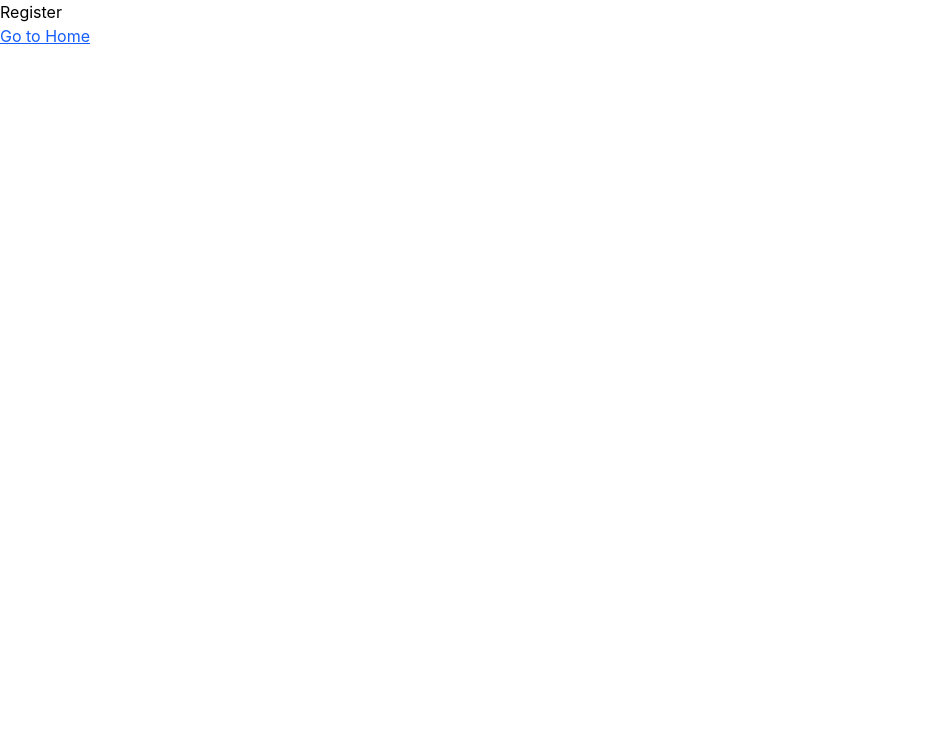
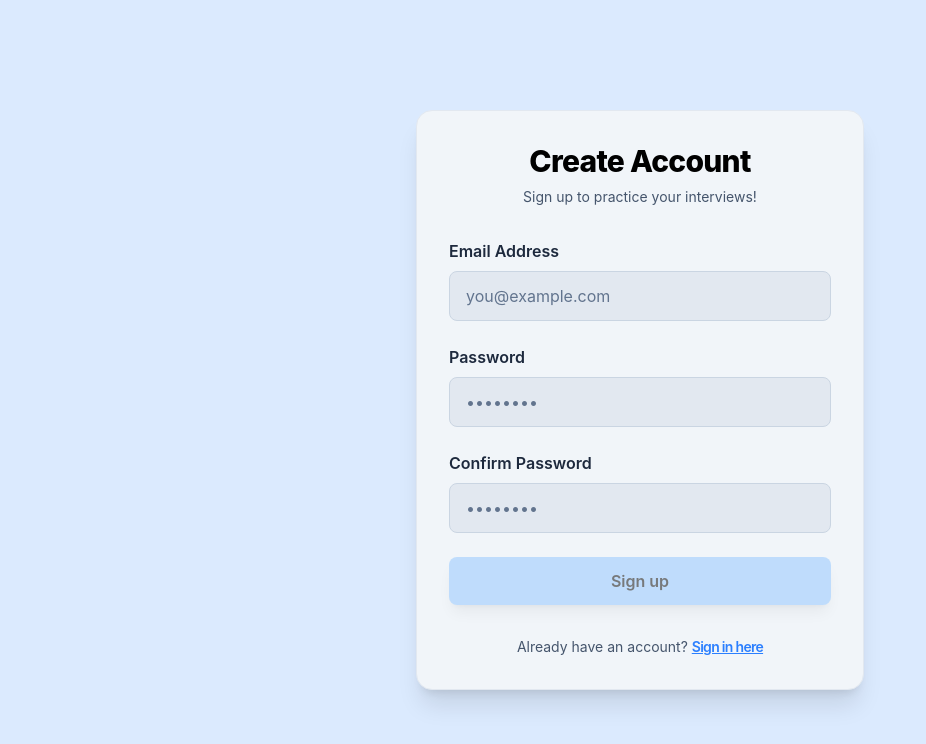
Before and after one commit to newkater/interview-simulator, a React (Vite) app in the folder frontend/: page /register in a window 1280 px wide. Shown: the top 744 px of the page, without its empty margins (0-926 px from the left). Built offline with nearby package versions, Linux system fonts and the light colour scheme.

Commit message:
Implementing Register Page

```diff
--- /dev/null
+++ b/frontend/src/components/ui/Button.tsx
@@ -0,0 +1,14 @@
+interface ButtonProps extends React.ButtonHTMLAttributes<HTMLButtonElement> {
+  label: string;
+}
+
+export const Button: React.FC<ButtonProps> = ({ label, ...props }) => {
+  return (
+    <button
+      {...props}
+      className="w-full py-3 bg-blue-300 hover:bg-blue-400 font-semibold rounded-lg shadow-lg hover:shadow-blue-500/20 active:scale-[0.98] transition-all disabled:opacity-50 disabled:pointer-events-none"
+    >
+      {label}
+    </button>
+  );
+};
--- /dev/null
+++ b/frontend/src/components/ui/InputField.tsx
@@ -0,0 +1,15 @@
+interface InputFieldProps extends React.InputHTMLAttributes<HTMLInputElement> {
+  label: string;
+}
+
+export const InputField: React.FC<InputFieldProps> = ({ label, ...props }) => {
+  return (
+    <label className="block text-slate-800 font-semibold">
+      {label}
+      <input
+        {...props}
+        className="w-full px-4 py-3 bg-slate-200 border border-slate-300 rounded-lg placeholder-slate-500 focus:outline-none focus:ring-2 focus:ring-blue-400 focus:border-transparent transition-all mt-2 font-normal"
+      />
+    </label>
+  );
+};
--- /dev/null
+++ b/frontend/src/features/auth/AuthForm.tsx
@@ -0,0 +1,68 @@
+import { Link } from "react-router-dom";
+import { Button } from "../../components/ui/Button";
+
+interface AuthFormProps {
+  title: string;
+  subtitle: string;
+  buttonText: string;
+  loadingText: string;
+  linkTitle: string;
+  linkTo: string;
+  linkText: string;
+  isLoading: boolean;
+  buttonDisabled: boolean;
+  errorMessage: string | null;
+  onSubmit: (e: React.SubmitEvent<HTMLFormElement>) => void;
+  children: React.ReactNode;
+}
+
+export const AuthForm: React.FC<AuthFormProps> = ({
+  title,
+  subtitle,
+  buttonText,
+  loadingText,
+  linkTitle,
+  linkTo,
+  linkText,
+  isLoading,
+  buttonDisabled,
+  errorMessage,
+  onSubmit,
+  children,
+}) => {
+  return (
+    <div className="min-h-screen flex items-center justify-center bg-blue-100 px-4">
+      <div className="max-w-md w-full bg-slate-100 border border-slate-200 rounded-2xl p-8 shadow-xl">
+        <div className="text-center mb-8">
+          <h2 className="text-3xl font-extrabold tracking-tight">{title}</h2>
+          <p className="text-sm text-slate-600 mt-2">{subtitle}</p>
+        </div>
+
+        {errorMessage && (
+          <div className="mb-6 p-4 bg-red-200 text-red-900 border border-red-300 text-sm rounded-lg">
+            {errorMessage}
+          </div>
+        )}
+
+        <form onSubmit={onSubmit} className="space-y-6">
+          <div className="space-y-6">{children}</div>
+
+          <Button
+            type="submit"
+            disabled={buttonDisabled}
+            label={isLoading ? loadingText : buttonText}
+          />
+        </form>
+        <p className="text-center text-sm text-slate-600 mt-8">
+          {linkTitle}{" "}
+          <Link
+            to={linkTo}
+            className="text-blue-500 hover:text-blue-600 font-semibold underline transition-colors tracking-tighter"
+          >
+            {linkText}
+          </Link>
+        </p>
+      </div>
+    </div>
+  );
+};
--- a/frontend/src/features/auth/LoginPage.tsx
+++ b/frontend/src/features/auth/LoginPage.tsx
@@ -1,14 +1,16 @@
 import type React from "react";
 import { useState } from "react";
-import { Link, useNavigate } from "react-router-dom";
+import { useNavigate } from "react-router-dom";
 import { useLoginMutation } from "./useAuthMutations";
+import { InputField } from "../../components/ui/InputField";
+import { AuthForm } from "./AuthForm";
 
 export const LoginPage: React.FC = () => {
   const [email, setEmail] = useState("");
   const [password, setPassword] = useState("");
   const navigate = useNavigate();
 
-  const { mutate, isPending, isError, error } = useLoginMutation();
+  const { mutate, isPending, error } = useLoginMutation();
 
   const handleSubmit = (e: React.SubmitEvent<HTMLFormElement>) => {
     e.preventDefault();
@@ -22,69 +24,36 @@ export const LoginPage: React.FC = () => {
   };
 
   return (
-    <div className="min-h-screen flex items-center justify-center bg-blue-100 px-4">
-      <div className="max-w-md w-full bg-slate-100 border border-slate-200 rounded-2xl p-8 shadow-xl">
-        <div className="text-center mb-8">
-          <h2 className="text-3xl font-extrabold tracking-tight">
-            Welcome Back
-          </h2>
-          <p className="text-sm text-slate-600 mt-2">
-            Sign in to practice your interviews!
-          </p>
-        </div>
-
-        {isError && (
-          <div className="mb-6 p-4 bg-red-200 text-red-900 border border-red-300 text-sm rounded-lg">
-            {error?.response?.data?.title ||
-              "Invalid email or password. Please try again."}
-          </div>
-        )}
-
-        <form onSubmit={handleSubmit} className="space-y-6">
-          <div>
-            <label className="block text-slate-800 font-semibold mb-2">
-              Email Address
-            </label>
-            <input
+    <AuthForm
+      title="Welcome Back"
+      subtitle="Sign in to practice your interviews!"
+      buttonText="Sign in"
+      loadingText="Signing you in..."
+      linkTitle="Don't have an account?"
+      linkTo="/register"
+      linkText="Sign up here"
+      isLoading={isPending}
+      buttonDisabled={isPending || !password}
+      errorMessage={error?.response?.data?.title || null}
+      onSubmit={handleSubmit}
+    >
+      <InputField
+        label="Email Address"
         type="email"
         required
         value={email}
         onChange={(e) => setEmail(e.target.value)}
         placeholder="you@example.com"
-              className="w-full px-4 py-3 bg-slate-200 border border-slate-300 rounded-lg placeholder-slate-500 focus:outline-none focus:ring-2 focus:ring-blue-400 focus:border-transparent transition-all"
       />
-          </div>
 
-          <div>
-            <label className="block text-slate-800 font-semibold mb-2">
-              Password
-            </label>
-            <input
+      <InputField
+        label="Password"
         type="password"
         required
         value={password}
         onChange={(e) => setPassword(e.target.value)}
         placeholder="••••••••"
-              className="w-full px-4 py-3 bg-slate-200 border border-slate-300 rounded-lg placeholder-slate-500 focus:outline-none focus:ring-2 focus:ring-blue-400 focus:border-transparent transition-all"
       />
-          </div>
-
-          <button
-            type="submit"
-            disabled={isPending}
-            className="w-full py-3 bg-blue-300 hover:bg-blue-400 font-semibold rounded-lg shadow-lg hover:shadow-blue-500/20 active:scale-[0.98] transition-all disabled:opacity-50 disabled:pointer-events-none"
-          >
-            {isPending ? "Signing you in..." : "Sign in"}
-          </button>
-        </form>
-
-        <p className="text-center text-sm text-slate-600 mt-8">
-          Don't have an account?{" "}
-          <Link to="/register" className="text-blue-500 hover:text-blue-600 font-semibold underline transition-colors tracking-tighter">
-            Sign up here
-          </Link>
-        </p>
-      </div>
-    </div>
+    </AuthForm>
   );
 };
--- a/frontend/src/features/auth/RegisterPage.tsx
+++ b/frontend/src/features/auth/RegisterPage.tsx
@@ -1,13 +1,69 @@
 import type React from "react";
-import { Link } from "react-router-dom";
+import { AuthForm } from "./AuthForm";
+import { InputField } from "../../components/ui/InputField";
+import { useState } from "react";
+import { useNavigate } from "react-router-dom";
+import { useRegisterMutation } from "./useAuthMutations";
 
 export const RegisterPage: React.FC = () => {
+  const [email, setEmail] = useState("");
+  const [password, setPassword] = useState("");
+  const [confirmPassword, setConfirmPassword] = useState("");
+  const navigate = useNavigate();
+
+  const { mutate, isPending, error } = useRegisterMutation();
+
+  const handleSubmit = (e: React.SubmitEvent<HTMLFormElement>) => {
+    e.preventDefault();
+
+    mutate(
+      { email, password },
+      {
+        onSuccess: () => navigate("/dashboard"),
+      },
+    );
+  };
+
   return (
-    <div>
-      <h1>Register</h1>
-      <Link to="/" className="text-blue-600 underline">
-        Go to Home
-      </Link>
-    </div>
+    <AuthForm
+      title="Create Account"
+      subtitle="Sign up to practice your interviews!"
+      buttonText="Sign up"
+      loadingText="Creating your account..."
+      linkTitle="Already have an account?"
+      linkTo="/login"
+      linkText="Sign in here"
+      isLoading={isPending}
+      buttonDisabled={isPending || password != confirmPassword || !password}
+      errorMessage={error?.response?.data?.title || null}
+      onSubmit={handleSubmit}
+    >
+      <InputField
+        label="Email Address"
+        type="email"
+        required
+        value={email}
+        onChange={(e) => setEmail(e.target.value)}
+        placeholder="you@example.com"
+      />
+
+      <InputField
+        label="Password"
+        type="password"
+        required
+        value={password}
+        onChange={(e) => setPassword(e.target.value)}
+        placeholder="••••••••"
+      />
+
+      <InputField
+        label="Confirm Password"
+        type="password"
+        required
+        value={confirmPassword}
+        onChange={(e) => setConfirmPassword(e.target.value)}
+        placeholder="••••••••"
+      />
+    </AuthForm>
   );
 };
--- a/frontend/src/features/auth/types.ts
+++ b/frontend/src/features/auth/types.ts
@@ -1,4 +1,4 @@
-export interface LoginResponse {
+export interface AuthResponse {
   tokenType: string;
   accessToken: string;
   expiresIn: number;
--- a/frontend/src/features/auth/useAuthMutations.ts
+++ b/frontend/src/features/auth/useAuthMutations.ts
@@ -1,16 +1,34 @@
 import { useMutation } from "@tanstack/react-query";
 import { useAuth } from "./AuthContext";
 import api from "../../api/api";
-import type { LoginResponse } from "./types";
+import type { AuthResponse } from "./types";
 
 export const useLoginMutation = () => {
   const { login } = useAuth();
 
   return useMutation({
     mutationFn: async (credentials: Record<string, string>) => {
-      const response = await api.post<LoginResponse>(
-        "/auth/login",
-        credentials,
+      const response = await api.post<AuthResponse>("/auth/login", credentials);
+      return response.data;
+    },
+
+    onSuccess: (data, variables) => {
+      login(data.accessToken, data.refreshToken, variables.email);
+    },
+
+    onError: (error: any) => {
+      console.error("Authentication mutation cycle aborted:", error.message);
+    },
+  });
+};
+
+export const useRegisterMutation = () => {
+  const { login } = useAuth();
+  return useMutation({
+    mutationFn: async (registerForm: Record<string, string>) => {
+      const response = await api.post<AuthResponse>(
+        "/auth/register",
+        registerForm,
       );
       return response.data;
     },
```
Lines whose indentation alone changed are shown as unchanged.
